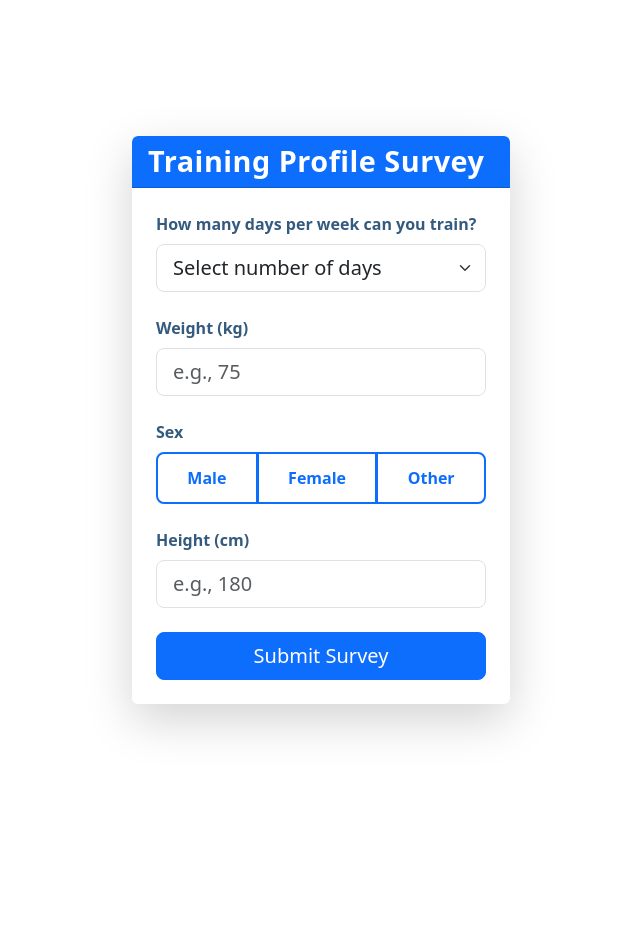
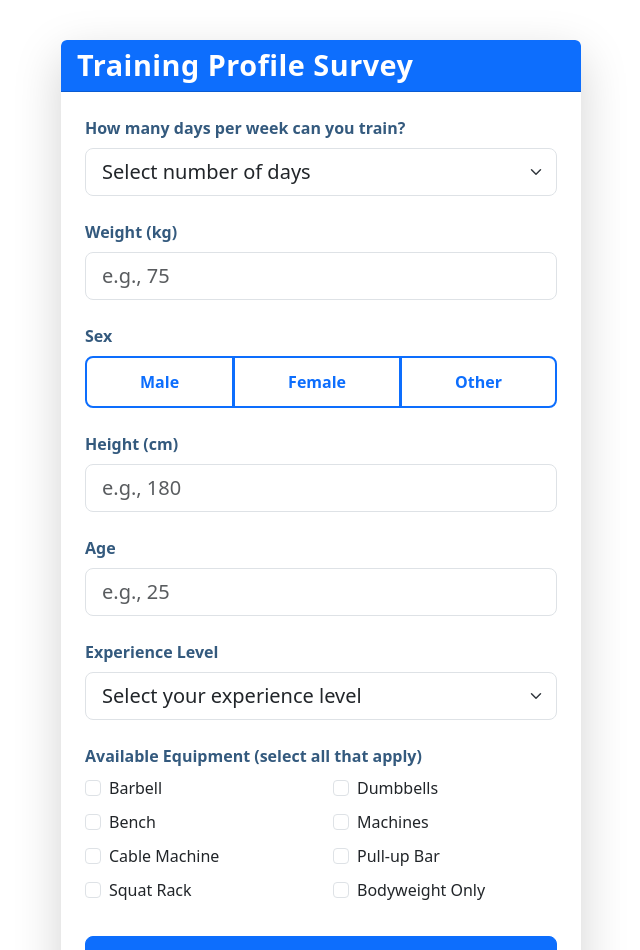
Before and after one commit to ppaczek04/AI_training_planner, a React (Vite) app: page / in a window 1280 px wide. Shown: the top 950 px of the page, without its empty margins (319-959 px from the left). Before the commit the page ends 840 px from the top, so only its background shows below. Built offline with nearby package versions, Linux system fonts and the light colour scheme.

Commit message:
added all needed attributes to the formula to create a complete Userprofile

```diff
--- a/src/components/TrainingSurvey.jsx
+++ b/src/components/TrainingSurvey.jsx
@@ -6,26 +6,43 @@ export default function TrainingSurvey() {
     daysPerWeek: '',
     weight: '',
     sex: '',
-    height: ''
+    height: '',
+    age: '',
+    experienceLevel: '',
+    availableEquipment: []
   })
 
   const [loading, setLoading] = useState(false)
   const [message, setMessage] = useState('')
 
   const handleChange = (e) => {
-    const { name, value } = e.target
-    setFormData(prev => ({
-      ...prev,
-      [name]: value
-    }))
+    const { name, value, type, checked } = e.target
+
+    if (type === 'checkbox') {
+      setFormData(prev => {
+        const equipment = [...prev.availableEquipment]
+        if (checked) {
+          equipment.push(value)
+        } else {
+          const index = equipment.indexOf(value)
+          if (index > -1) equipment.splice(index, 1)
+        }
+        return { ...prev, availableEquipment: equipment }
+      })
+    } else {
+      setFormData(prev => ({
+        ...prev,
+        [name]: value
+      }))
+    }
   }
 
   const handleSubmit = async (e) => {
     e.preventDefault()
 
     // Validate form
-    if (!formData.daysPerWeek || !formData.weight || !formData.sex || !formData.height) {
-      setMessage('Please fill in all fields')
+    if (!formData.daysPerWeek || !formData.weight || !formData.sex || !formData.height || !formData.age || !formData.experienceLevel) {
+      setMessage('Please fill in all required fields')
       return
     }
 
@@ -43,6 +60,9 @@ export default function TrainingSurvey() {
           weight: parseFloat(formData.weight),
           sex: formData.sex,
           height: parseFloat(formData.height),
+          age: parseInt(formData.age),
+          experienceLevel: formData.experienceLevel,
+          availableEquipment: formData.availableEquipment,
           timestamp: new Date().toISOString()
         })
       })
@@ -57,7 +77,10 @@ export default function TrainingSurvey() {
         daysPerWeek: '',
         weight: '',
         sex: '',
-        height: ''
+        height: '',
+        age: '',
+        experienceLevel: '',
+        availableEquipment: []
       })
     } catch (error) {
       setMessage(`✗ Error: ${error.message}`)
@@ -152,6 +175,79 @@ export default function TrainingSurvey() {
               />
             </div>
 
+            {/* Age */}
+            <div className="mb-4">
+              <label htmlFor="age" className="form-label fw-bold">
+                Age
+              </label>
+              <input
+                type="number"
+                id="age"
+                name="age"
+                className="form-control form-control-lg"
+                placeholder="e.g., 25"
+                value={formData.age}
+                onChange={handleChange}
+                min="1"
+                max="120"
+              />
+            </div>
+
+            {/* Experience Level */}
+            <div className="mb-4">
+              <label htmlFor="experienceLevel" className="form-label fw-bold">
+                Experience Level
+              </label>
+              <select
+                id="experienceLevel"
+                name="experienceLevel"
+                className="form-select form-select-lg"
+                value={formData.experienceLevel}
+                onChange={handleChange}
+              >
+                <option value="">Select your experience level</option>
+                <option value="beginner">Beginner - New to training</option>
+                <option value="intermediate">Intermediate - 1-3 years experience</option>
+                <option value="advanced">Advanced - 3+ years experience</option>
+              </select>
+            </div>
+
+            {/* Available Equipment */}
+            <div className="mb-4">
+              <label className="form-label fw-bold">
+                Available Equipment (select all that apply)
+              </label>
+              <div className="row">
+                {[
+                  { value: 'barbell', label: 'Barbell' },
+                  { value: 'dumbbell', label: 'Dumbbells' },
+                  { value: 'bench', label: 'Bench' },
+                  { value: 'machine', label: 'Machines' },
+                  { value: 'cable_machine', label: 'Cable Machine' },
+                  { value: 'pullup_bar', label: 'Pull-up Bar' },
+                  { value: 'squat_rack', label: 'Squat Rack' },
+                  { value: 'bodyweight', label: 'Bodyweight Only' }
+                ].map(equipment => (
+                  <div key={equipment.value} className="col-md-6 mb-2">
+                    <div className="form-check">
+                      <input
+                        className="form-check-input"
+                        type="checkbox"
+                        id={`equipment-${equipment.value}`}
+                        name="availableEquipment"
+                        value={equipment.value}
+                        checked={formData.availableEquipment.includes(equipment.value)}
+                        onChange={handleChange}
+                      />
+                      <label className="form-check-label" htmlFor={`equipment-${equipment.value}`}>
+                        {equipment.label}
+                      </label>
+                    </div>
+                  </div>
+                ))}
+              </div>
+            </div>
+
             {/* Message */}
             {message && (
               <div className={`alert ${message.includes('✓') ? 'alert-success' : 'alert-danger'} mb-4`}>
```
Also changed, not shown: server.js (+19 -2 lines).
